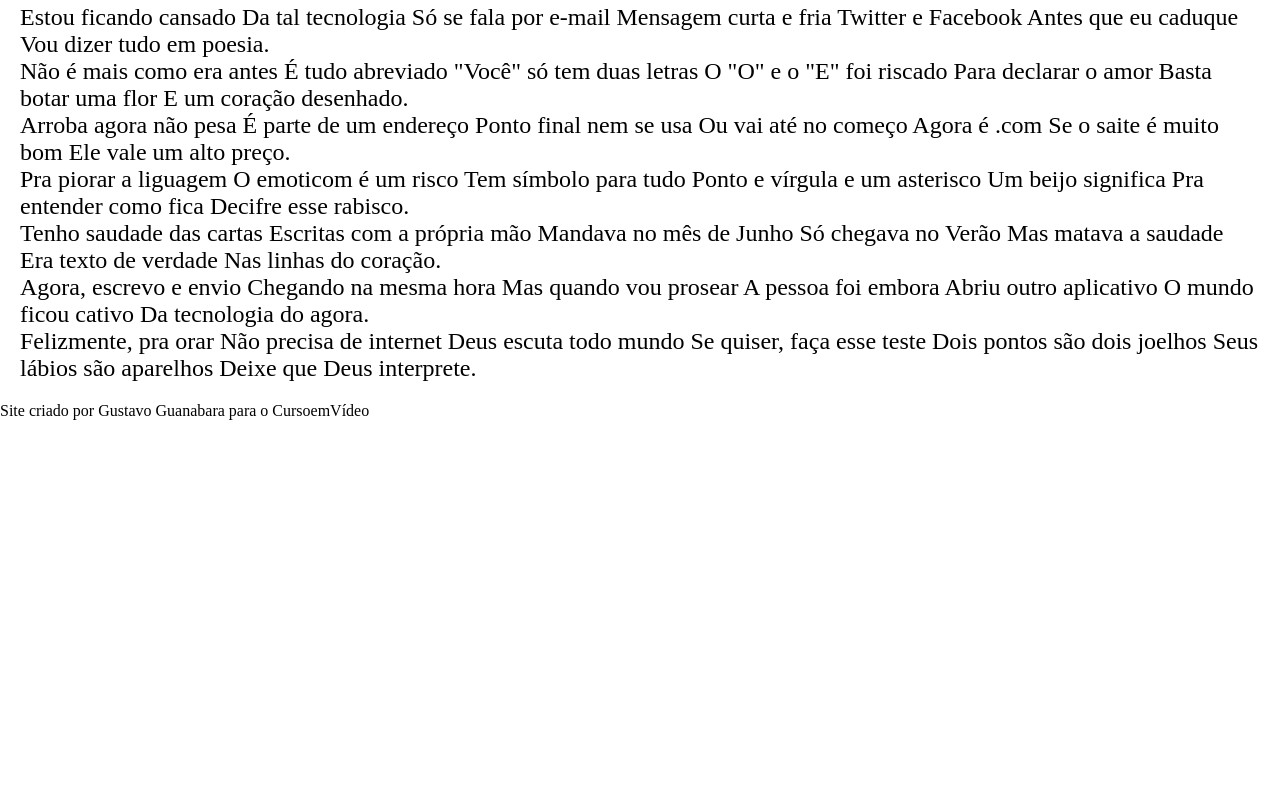
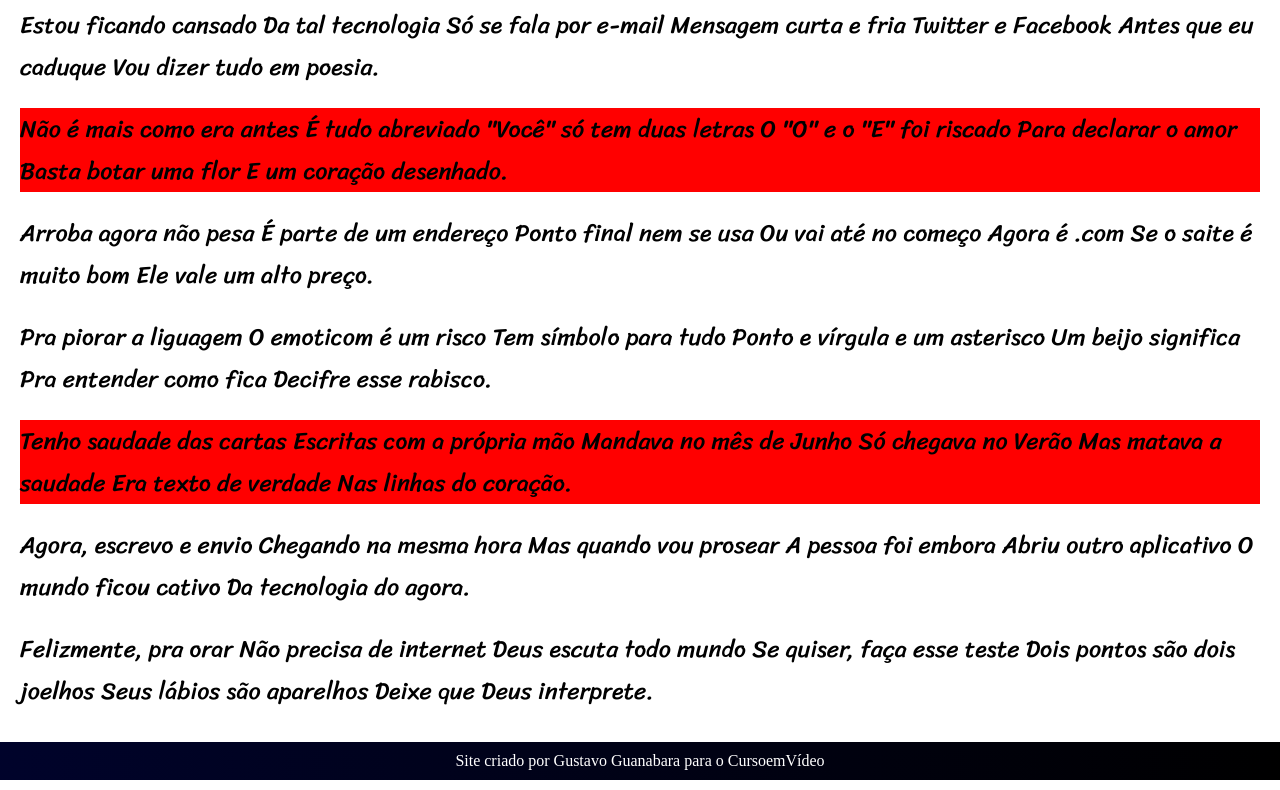
Before and after one commit to marcelosoares73/html-css, a plain HTML site: page desafios/d011/projeto-cordel.html in a window 1280 px wide. Shown: the part 215-1005 px from the top of the page. Before the commit the page ends 800 px from the top, so only its background shows below. Drawn offline with Linux system fonts and the light colour scheme.

Commit message:
Atualização projeto-cordel

```diff
--- a/desafios/d011/projeto-cordel.html
+++ b/desafios/d011/projeto-cordel.html
@@ -100,7 +100,7 @@
         </article>
     </main>
     <footer>
-        <p>Site criado por Gustavo Guanabara para o CursoemVídeo</p>
+        <p>Site criado por <a href="#">Gustavo Guanabara</a> para o <a href="#">CursoemVídeo</a></p>
     </footer>
 </body>
 </html>
--- a/desafios/d011/style.css
+++ b/desafios/d011/style.css
@@ -2,6 +2,9 @@
 
 @import url('https://fonts.googleapis.com/css2?family=Passion+One&display=swap');
 /* font-family: 'Passion One', cursive; */
+
+@import url('https://fonts.googleapis.com/css2?family=Sriracha&display=swap');
+/* font-family: 'Sriracha', cursive; */
 
 * {
     padding: 0px;
@@ -9,7 +12,7 @@
 }
 
 header {
-    background-color: #000000;
+    background-image: linear-gradient(to right, #00032b, black);
     text-align: center;
     margin: 0px 0px 30px 0px;
     padding: 50px;
@@ -40,8 +43,34 @@ header a:hover {
 
 main article section p {
     font-size: 1.5em;
+    font-family: 'Sriracha', cursive;
+    margin: 20px 0px 20px 0px;
+}
+
+.image_bg-1 {
+    background-color: red;
+}
+
+.image_bg-2 {
+    background-color: red;
 }
 
 article {
     margin: 20px;
 }
+
+footer {
+    background-image: linear-gradient(to right, #00032b, #000000);
+    color: #ffffff;
+    margin: 30px 0px 10px 0px;
+    padding: 10px;
+    text-align: center;
+}
+
+footer a {
+    text-decoration: none;
+    color: #ffffff;
+}
+footer a:hover {
+    text-decoration: underline white;
+}
```
